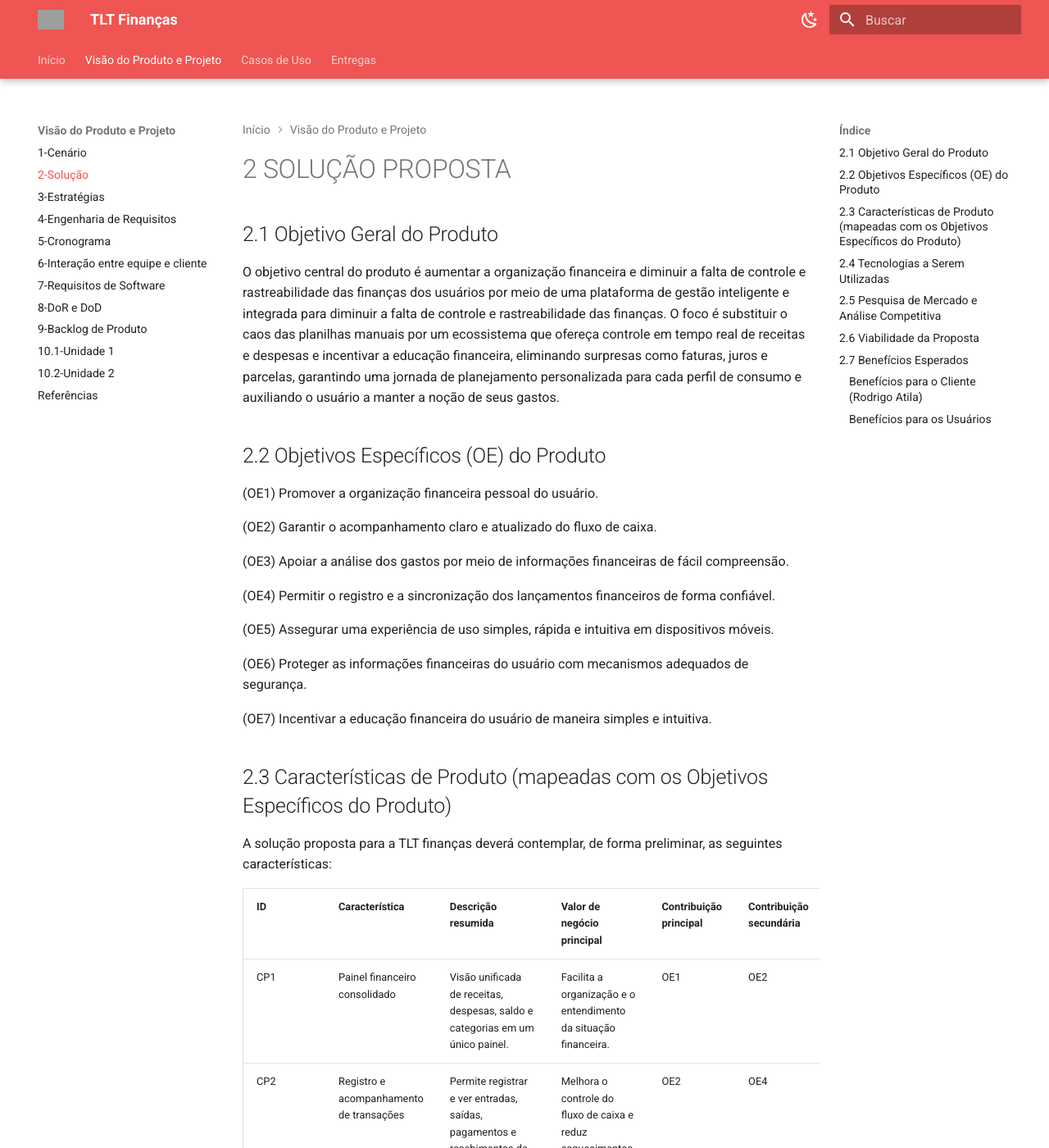
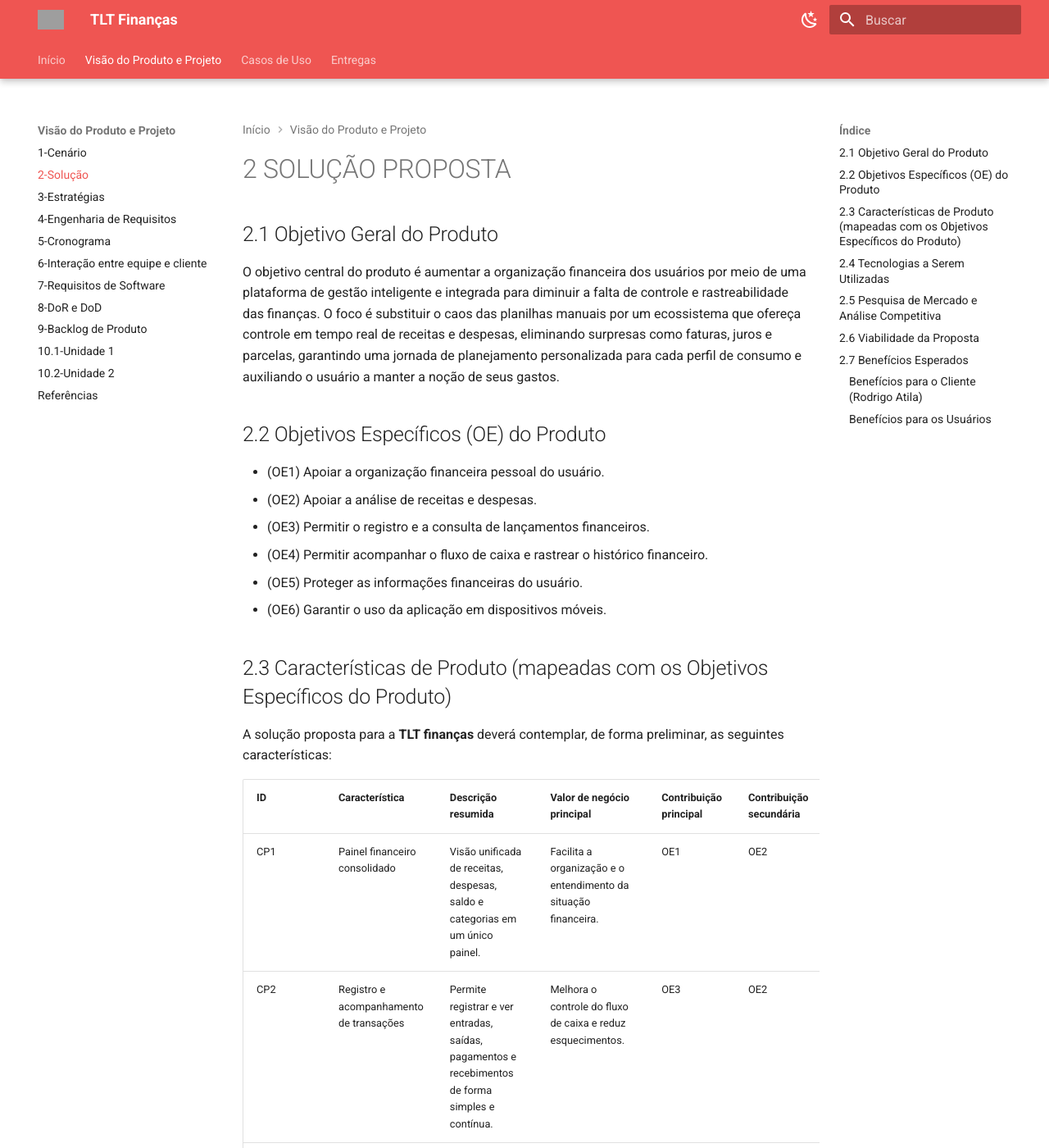
Before and after one commit to mdsreq-fga-unb/REQ-2026.1-T02-TLF, an MkDocs documentation site: the page built from docs/visao/2-solucao.md, in a window 1280 px wide and 1400 px high. Shown: the whole window at 82% size. Built offline with MkDocs 1.6.1 and Material for MkDocs 9.7.7, drawn with Linux system fonts in a browser that asks for light colours; some of the changed text lies outside the part shown; grey boxes are pictures that could not be loaded.

Commit message:
docs: ajuste na solução proposta #16

```diff
--- a/docs/visao/2-solucao.md
+++ b/docs/visao/2-solucao.md
@@ -2,38 +2,34 @@
 
 ## 2.1 Objetivo Geral do Produto
 
-O objetivo central do produto é aumentar a organização financeira e diminuir a falta de controle e rastreabilidade das finanças dos usuários por meio de uma plataforma de gestão inteligente e integrada para diminuir a falta de controle e rastreabilidade das finanças. O foco é substituir o caos das planilhas manuais por um ecossistema que ofereça controle em tempo real de receitas e despesas e incentivar a educação financeira, eliminando surpresas como faturas, juros e parcelas, garantindo uma jornada de planejamento personalizada para cada perfil de consumo e auxiliando o usuário a manter a noção de seus gastos.
+O objetivo central do produto é aumentar a organização financeira dos usuários por meio de uma plataforma de gestão inteligente e integrada para diminuir a falta de controle e rastreabilidade das finanças. O foco é substituir o caos das planilhas manuais por um ecossistema que ofereça controle em tempo real de receitas e despesas, eliminando surpresas como faturas, juros e parcelas, garantindo uma jornada de planejamento personalizada para cada perfil de consumo e auxiliando o usuário a manter a noção de seus gastos.
 
 ## 2.2 Objetivos Específicos (OE) do Produto
 
-(OE1) Promover a organização financeira pessoal do usuário.
-
-(OE2) Garantir o acompanhamento claro e atualizado do fluxo de caixa.
-
-(OE3) Apoiar a análise dos gastos por meio de informações financeiras de fácil compreensão.
-
-(OE4) Permitir o registro e a sincronização dos lançamentos financeiros de forma confiável.
-
-(OE5) Assegurar uma experiência de uso simples, rápida e intuitiva em dispositivos móveis.
-
-(OE6) Proteger as informações financeiras do usuário com mecanismos adequados de segurança.
-
-(OE7) Incentivar a educação financeira do usuário de maneira simples e intuitiva.
+- (OE1) Apoiar a organização financeira pessoal do usuário.
+- (OE2) Apoiar a análise de receitas e despesas.
+- (OE3) Permitir o registro e a consulta de lançamentos financeiros.
+- (OE4) Permitir acompanhar o fluxo de caixa e rastrear o histórico financeiro.
+- (OE5) Proteger as informações financeiras do usuário.
+- (OE6) Garantir o uso da aplicação em dispositivos móveis.
 
 ## 2.3 Características de Produto (mapeadas com os Objetivos Específicos do Produto)
 
-A solução proposta para a TLT finanças deverá contemplar, de forma preliminar, as seguintes características:
+A solução proposta para a **TLT finanças** deverá contemplar, de forma preliminar, as seguintes características:
 
-| ID | Característica | Descrição resumida | Valor de negócio principal | Contribuição principal | Contribuição secundária |
-|----|-----------------|--------------------|---------------------------|------------------------|------------------------|
-| CP1 | Painel financeiro consolidado | Visão unificada de receitas, despesas, saldo e categorias em um único painel. | Facilita a organização e o entendimento da situação financeira. | OE1 | OE2 |
-| CP2 | Registro e acompanhamento de transações | Permite registrar e ver entradas, saídas, pagamentos e recebimentos de forma simples e contínua. | Melhora o controle do fluxo de caixa e reduz esquecimentos. | OE2 | OE4 |
-| CP3 | Planejamento financeiro mensal | Apoia a criação de metas, limites de gastos e acompanhamento do orçamento do mês. | Incentiva hábitos financeiros mais organizados e previsíveis. | OE1 | OE7 |
-| CP4 | Relatórios e gráficos analíticos | Gera gráficos e resumos para facilitar a leitura e comparação dos gastos. | Ajuda o usuário a interpretar seus dados financeiros com mais clareza. | OE3 | OE1 |
-| CP5 | Persistência offline e sincronização automática | Permite lançamentos sem conexão e sincroniza os dados quando a internet for restabelecida. | Garante continuidade no uso e preserva os registros financeiros. | OE4 | OE2 |
-| CP6 | Interface móvel simplificada | Disponibiliza as funções principais com poucos cliques em dispositivos móveis. | Torna o uso mais prático, rápido e acessível no dia a dia. | OE5 | OE1 |
-| CP7 | Segurança e proteção de dados | Aplica mecanismos de autenticação, criptografia e controle de acesso. | Protege informações sensíveis e aumenta a confiança no sistema. | OE6 | OE2 |
-| CP8 | Incentivo a educação financeira | Gera conselhos e dicas personalizados de acordo com os padrões de gasto do usuário | Ajuda o usuário a ter uma melhor atitude financeira | OE7 | OE2 |
+| ID   | Característica                       | Descrição resumida                                                                | Valor de negócio principal                                  | Contribuição principal | Contribuição secundária |
+|------|--------------------------------------|-----------------------------------------------------------------------------------|-------------------------------------------------------------|------------------------|-------------------------|
+| CP1  | Painel financeiro consolidado        | Visão unificada de receitas, despesas, saldo e categorias em um único painel.     | Facilita a organização e o entendimento da situação financeira. | OE1                    | OE2                     |
+| CP2  | Registro e acompanhamento de transações | Permite registrar e ver entradas, saídas, pagamentos e recebimentos de forma simples e contínua. | Melhora o controle do fluxo de caixa e reduz esquecimentos. | OE3                    | OE2                     |
+| CP3  | Histórico financeiro                 | Permite consultar, filtrar e acompanhar o histórico de transações realizadas pelo usuário. | Facilita auditoria pessoal e acompanhamento das movimentações financeiras. | OE4                    | OE2                     |
+| CP4  | Relatórios e gráficos analíticos     | Gera gráficos e resumos para facilitar a leitura e comparação dos gastos.         | Ajuda o usuário a interpretar seus dados financeiros com mais clareza. | OE2                    | -                       |
+| CP5  | Registro offline de transações       | Permite registrar transações sem conexão com a internet e sincronizar os dados posteriormente. | Mantém o registro financeiro disponível em cenários de conexão limitada. | OE3                    | -                       |
+| CP6  | Interface móvel simplificada         | Disponibiliza as funções principais com poucos cliques em dispositivos móveis.    | Torna o uso mais prático, rápido e acessível no dia a dia. | OE6                    | -                       |
+| CP7  | Segurança e proteção de dados        | Aplica mecanismos de autenticação, criptografia e controle de acesso.             | Protege informações sensíveis e aumenta a confiança no sistema. | OE5                    | -                       |
+| CP8  | Organização da análise financeira    | Permite filtrar gastos por data, instituição, conta, categoria, tipo e valor.    | Apoia uma análise mais precisa dos dados financeiros.        | OE4                    | OE2                     |
+| CP9  | Organização por objetivos financeiros| Permite vincular lançamentos e saldos a objetivos como reserva ou quitação de dívidas (metas e orçamentos). | Ajuda o usuário a enxergar para onde o dinheiro está indo. | OE1                    | OE2                     |
+| CP10 | Acesso seguro à sessão               | Exige autenticação para acesso às informações e mantém a sessão protegida no dispositivo. | Reforça a proteção das informações do usuário. | OE5                    | -                       |
+| CP11 | Tratamento de mensagens de erro orientativas | O sistema deve exibir mensagens de erro claras e objetivas quando ocorrerem falhas de uso ou validação, informando ao usuário a causa do problema e a orientação necessária para sua correção. | Melhora a compreensão do sistema e reduz falhas de uso. | OE6                    | -                       |
 
 ## 2.4 Tecnologias a Serem Utilizadas
 
```
